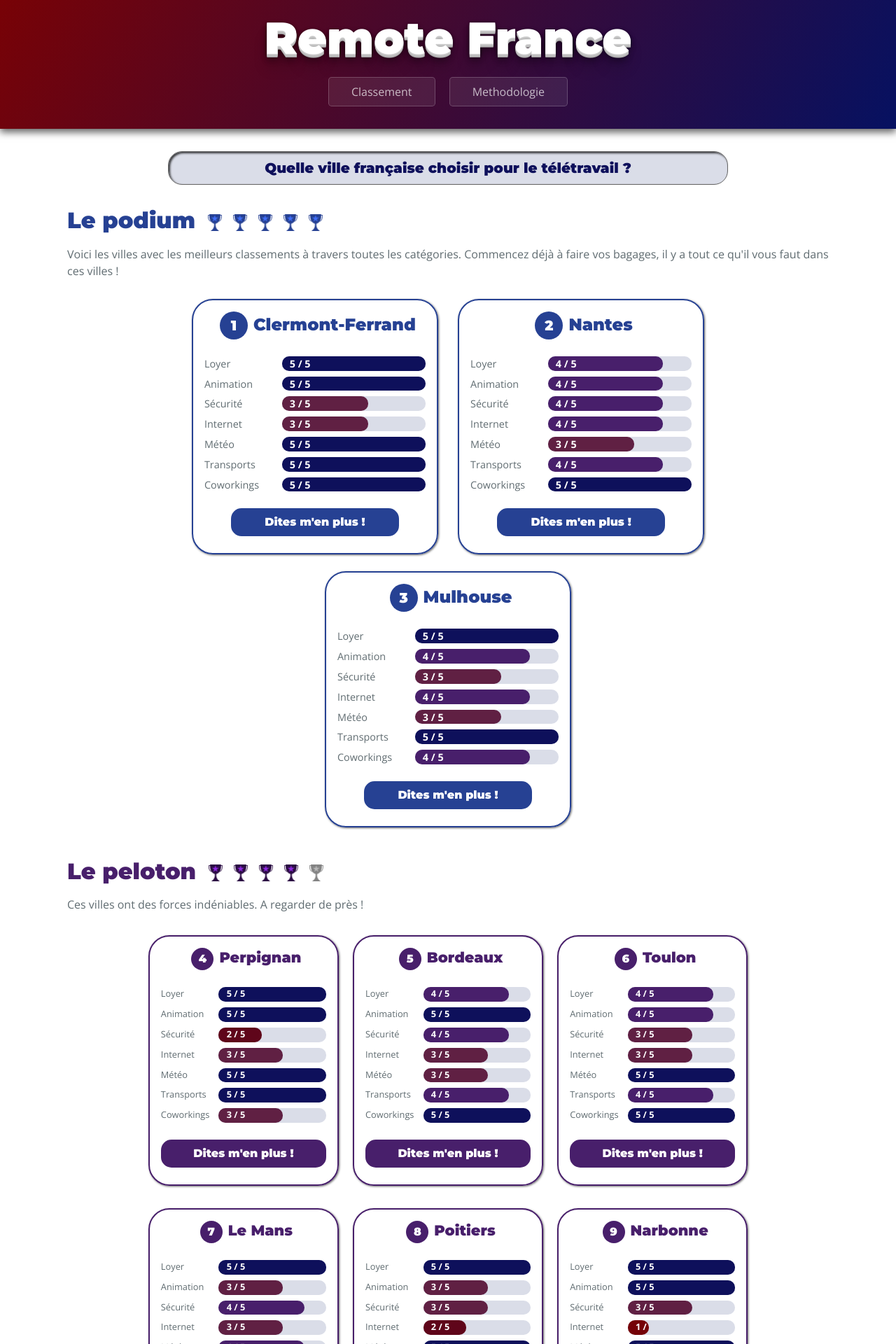
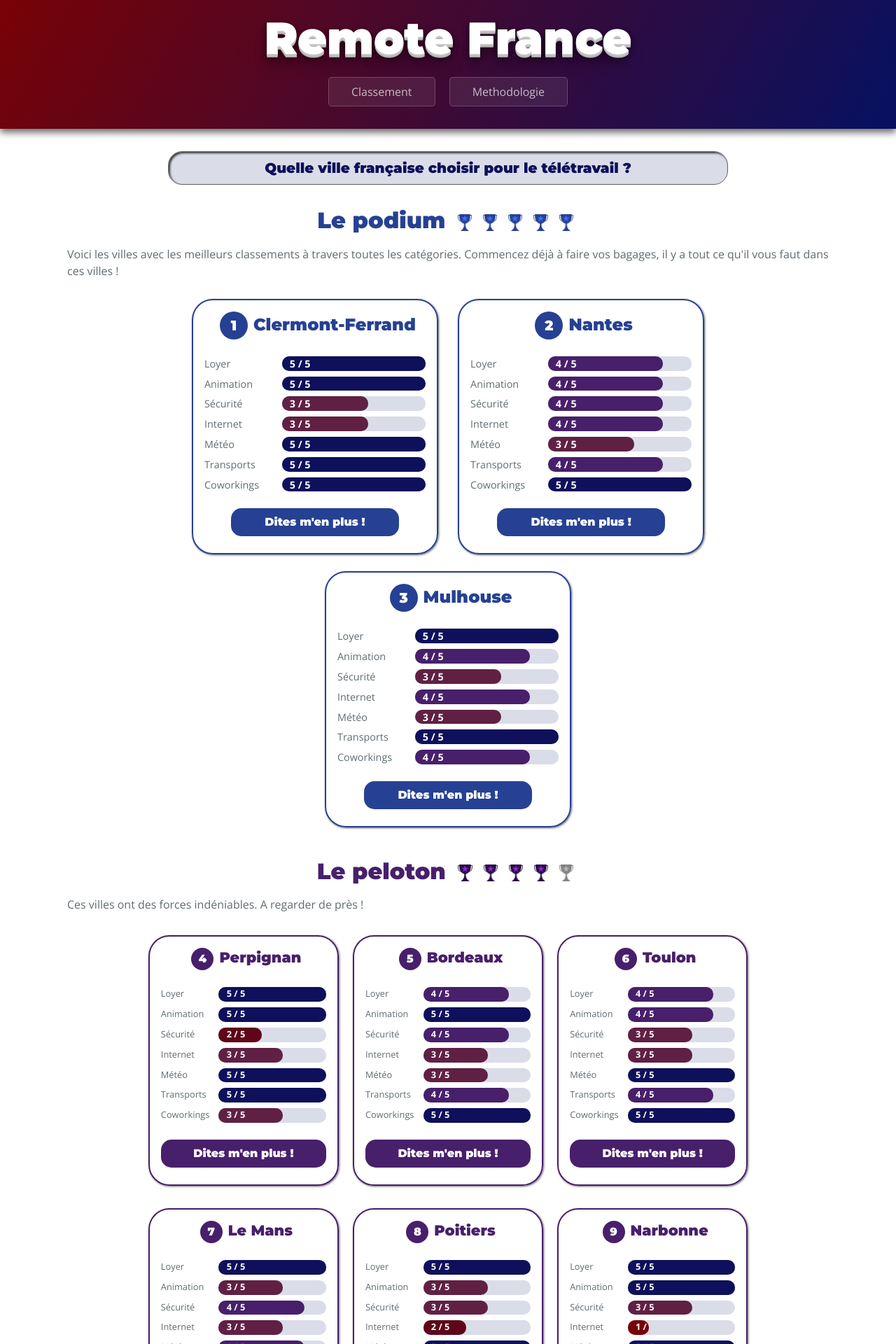
Before and after one commit to hecmer/projet-mercure, a Jekyll site: the page built from index.md, in a window 1280 px wide. Shown: the top 1920 px of the page at 70% size. Built offline with Jekyll 4.4.1, drawn with Linux system fonts in a browser that asks for light colours; nearby versions of some CDN libraries; some of the changed text lies outside the part shown.

Commit message:
Update Footer + titles

```diff
--- a/_includes/footer.html
+++ b/_includes/footer.html
@@ -1,5 +1,10 @@
 <footer class="site-footer">
-	<span class="site-footer-credits">Copyright blablabla etc. etc. vous connaissez la chanson !</span>
+	<div class="social_networks">
+		<a href="https://www.facebook.com/Remote-France-1186863414796392" class="fa fa-facebook" target="_blank"></a>
+		<a href="https://twitter.com/FranceRemote" class="fa fa-twitter" target="_blank"></a>
+		<a href="https://www.facebook.com/Remote-France-1186863414796392" class="fa fa-linkedin" target="_blank"></a>
+	</div>
+	<span class="site-footer-credits"></span>
 
 	<!--Bootstrap JS-->
 	<script src="https://code.jquery.com/jquery-3.3.1.slim.min.js" integrity="sha384-q8i/X+965DzO0rT7abK41JStQIAqVgRVzpbzo5smXKp4YfRvH+8abtTE1Pi6jizo" crossorigin="anonymous"></script>
--- a/_includes/head.html
+++ b/_includes/head.html
@@ -15,6 +15,9 @@
 <link rel="icon" type="image/png" href="/assets/images/favicon.png"/>
 <meta name="apple-mobile-web-app-status-bar-style" content="black-translucent">
 
+<!-- Google Material Design -->
+<link href="https://fonts.googleapis.com/icon?family=Material+Icons" rel="stylesheet">
+
  <!--Bootstrap css-->
 <link rel="stylesheet" href="https://stackpath.bootstrapcdn.com/bootstrap/4.1.3/css/bootstrap.min.css" integrity="sha384-MCw98/SFnGE8fJT3GXwEOngsV7Zt27NXFoaoApmYm81iuXoPkFOJwJ8ERdknLPMO" crossorigin="anonymous">
 
@@ -23,4 +26,7 @@
 <!--leaflet JS-->
 <script src="https://unpkg.com/leaflet@1.3.4/dist/leaflet.js" integrity="sha512-nMMmRyTVoLYqjP9hrbed9S+FzjZHW5gY1TWCHA5ckwXZBadntCNs8kEqAWdrb9O7rxbCaA4lKTIWjDXZxflOcA==" crossorigin=""></script>
 
+<!-- Add font-awesome icon library -->
+<link rel="stylesheet" href="https://cdnjs.cloudflare.com/ajax/libs/font-awesome/4.7.0/css/font-awesome.min.css">
+
 <link rel="stylesheet" href="{{ '/assets/css/style.css?v=' | append: site.github.build_revision | relative_url }}">
--- a/_layouts/default.html
+++ b/_layouts/default.html
@@ -26,14 +26,12 @@
     <!-- the maps -->
     <main id="content" class="main-content" role="main">
       <div class="project-tagline">{{ site.description }}</div>
-      <h2 class="tier_1title">Le podium <img src="/assets/images/trophy1.png" class="trophy"><img src="/assets/images/trophy1.png" class="trophy"><img src="/assets/images/trophy1.png" class="trophy"><img src="/assets/images/trophy1.png" class="trophy"><img src="/assets/images/trophy1.png" class="trophy"></h2>
-
+      <h1 class="tier_1title">Le podium <img src="/assets/images/trophy1.png" class="trophy"><img src="/assets/images/trophy1.png" class="trophy"><img src="/assets/images/trophy1.png" class="trophy"><img src="/assets/images/trophy1.png" class="trophy"><img src="/assets/images/trophy1.png" class="trophy"></h1>
       <p>Voici les villes avec les meilleurs classements à travers toutes les catégories. Commencez déjà à faire vos bagages, il y a tout ce qu'il vous faut dans ces villes !</p>
-
       <div class="tier_1">
           {% for city in site.data.villes_tier_1 %}
           <div class="ville">
-            <h3><span class="classement">{{ city.rang }}</span>{{ city.nom }}</h3>
+            <h2><span class="classement">{{ city.rang }}</span>{{ city.nom }}</h2>
             {% include city_ratings.html %}
             <!-- Modal button -->
             <a href="#Modal{{ city.rang }}"><div class="tell_me_more" data-toggle="modal" data-target="#Modal{{ city.rang }}">Dites m'en plus !</div></a>
@@ -41,12 +39,12 @@
           {% endfor %}
       </div>
 
-      <h2 class="tier_2title">Le peloton <img src="/assets/images/trophy2.png" class="trophy"><img src="/assets/images/trophy2.png" class="trophy"><img src="/assets/images/trophy2.png" class="trophy"><img src="/assets/images/trophy2.png" class="trophy"><img src="/assets/images/trophygrey.png" class="trophy"></h2>
+      <h1 class="tier_2title">Le peloton <img src="/assets/images/trophy2.png" class="trophy"><img src="/assets/images/trophy2.png" class="trophy"><img src="/assets/images/trophy2.png" class="trophy"><img src="/assets/images/trophy2.png" class="trophy"><img src="/assets/images/trophygrey.png" class="trophy"></h1>
       <p>Ces villes ont des forces indéniables. A regarder de près !</p>
       <div class="tier_2">
           {% for city in site.data.villes_tier_2 %}
           <div class="ville">
-            <h3><span class="classement">{{ city.rang }}</span>{{ city.nom }}</h3>
+            <h2><span class="classement">{{ city.rang }}</span>{{ city.nom }}</h2>
             {% include city_ratings.html %}
             <!-- Modal button -->
             <a href="#Modal{{ city.rang }}"><div class="tell_me_more" data-toggle="modal" data-target="#Modal{{ city.rang }}">Dites m'en plus !</div></a>
@@ -54,12 +52,12 @@
           {% endfor %}
       </div>
 
-      <h2 class="tier_3title">Les poursuivants <img src="/assets/images/trophy3.png" class="trophy"><img src="/assets/images/trophy3.png" class="trophy"><img src="/assets/images/trophy3.png" class="trophy"><img src="/assets/images/trophygrey.png" class="trophy"><img src="/assets/images/trophygrey.png" class="trophy"></h2>
+      <h1 class="tier_3title">Les poursuivants <img src="/assets/images/trophy3.png" class="trophy"><img src="/assets/images/trophy3.png" class="trophy"><img src="/assets/images/trophy3.png" class="trophy"><img src="/assets/images/trophygrey.png" class="trophy"><img src="/assets/images/trophygrey.png" class="trophy"></h1>
       <p>Encore, toujours plus de choix ! Notre algorythme (que dis-je, notre "<b>IA</b>") nous signale également ces villes françaises.</p>
         <div class="tier_3">
           {% for city in site.data.villes_tier_3 %}
           <div class="ville">
-            <h3><span class="classement">{{ city.rang }}</span>{{ city.nom }}</h3>
+            <h2><span class="classement">{{ city.rang }}</span>{{ city.nom }}</h2>
             {% include city_ratings.html %}
             <!-- Modal button -->
             <a href="#Modal{{ city.rang }}"><div class="tell_me_more" data-toggle="modal" data-target="#Modal{{ city.rang }}">Dites m'en plus !</div></a>
--- a/_sass/jekyll-theme-cayman.scss
+++ b/_sass/jekyll-theme-cayman.scss
@@ -229,8 +229,13 @@
     color: $section-headings-color;
   }
 
+  h1{
+    text-align:center;
+  }
+
   h2{
-    font-size: 2rem;
+    font-size: 1.5rem;
+    font-weight: 600;
   }
 
   p {
@@ -373,7 +378,7 @@
 .site-footer {
   padding-top: 2rem;
   margin-top: 2rem;
-  border-top: solid 1px $hr-border-color;
+  /*border-top: solid 1px $hr-border-color;*/
 
   @include large {
     font-size: 1rem;
@@ -428,7 +433,7 @@
     font-size:0.9rem;
   }
 
-  h3{
+  h2{
     color:$color-tier1;
     text-align: center;
     font-size: 1.5rem;
@@ -464,7 +469,7 @@
     font-size:0.8rem;
   }
 
-  h3{
+  h2{
     color:$color-tier2;
     text-align: center;
     font-size: 1.3rem;
@@ -500,7 +505,7 @@
     font-size:0.8rem;
   }
 
-  h3{
+  h2{
     color:$color-tier3;
     text-align: center;
     font-size: 1.3rem;
@@ -634,10 +639,6 @@
   width:21rem;
   position: inherited;
   margin: 1rem;
-
-  @media screen and (max-width: #{$medium-breakpoint}) {
-    width:18rem;
-  }
 }
 
 .ranking{
@@ -665,3 +666,28 @@
   vertical-align:middle;
   text-align:center;
 }
+
+.fa {
+    padding: 20px;
+    font-size: 30px;
+    width: 50px;
+    text-align: center;
+    text-decoration: none;
+    color:#333333;
+}
+
+.fa:hover {
+    opacity: 0.7;
+    color:#333333;
+}
+
+.social_networks{
+  text-align: center;
+  margin: auto;
+  max-width: 50rem;
+  vertical-align: middle;
+  border:solid 0.1rem #777777;
+  border-radius: 1rem;
+  box-shadow: 1px 1px 3px 0px #656565;
+  background:#f7f7f7;
+}
--- a/_sass/variables.scss
+++ b/_sass/variables.scss
@@ -26,4 +26,4 @@
 // Borders
 $border-color: #dce6f0 !default;
 $table-border-color: #e9ebec !default;
-$hr-border-color: #eff0f1 !default;
+$hr-border-color: #777777 !default;
```
Also changed, not shown: methodologie.md (+1 -1 lines), 4 other files.
